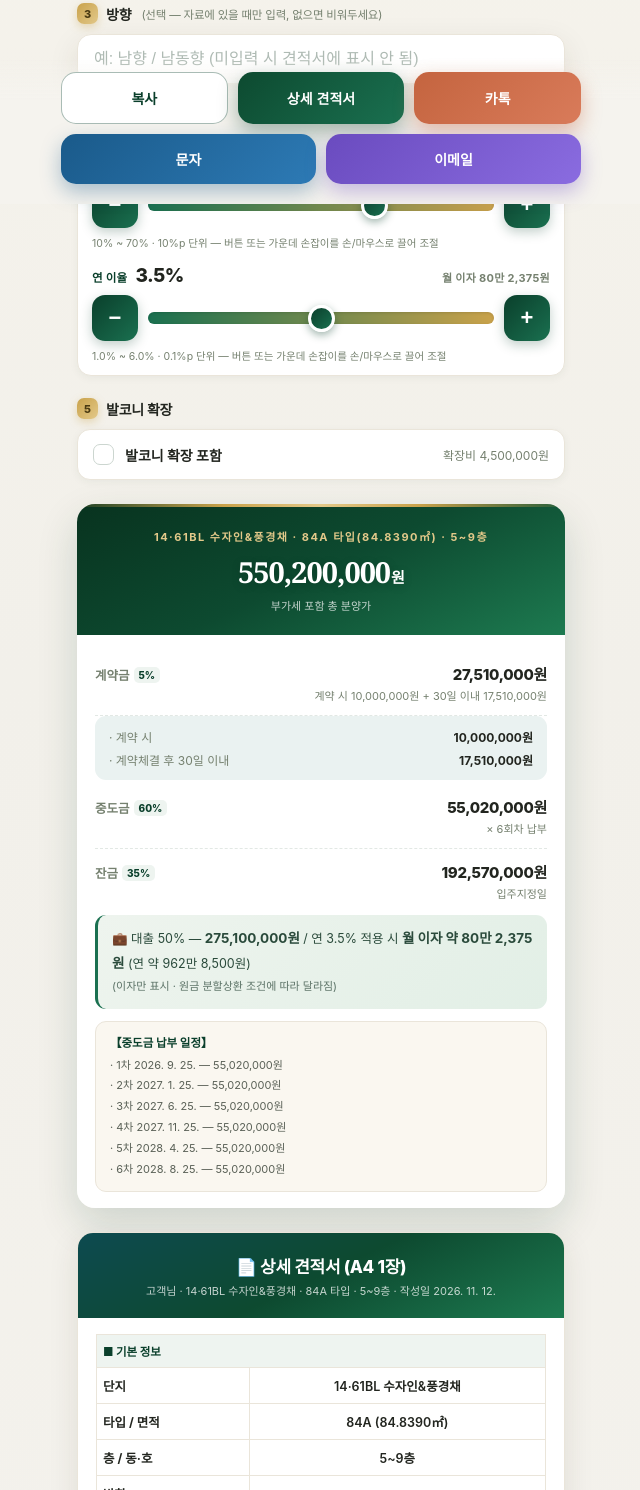
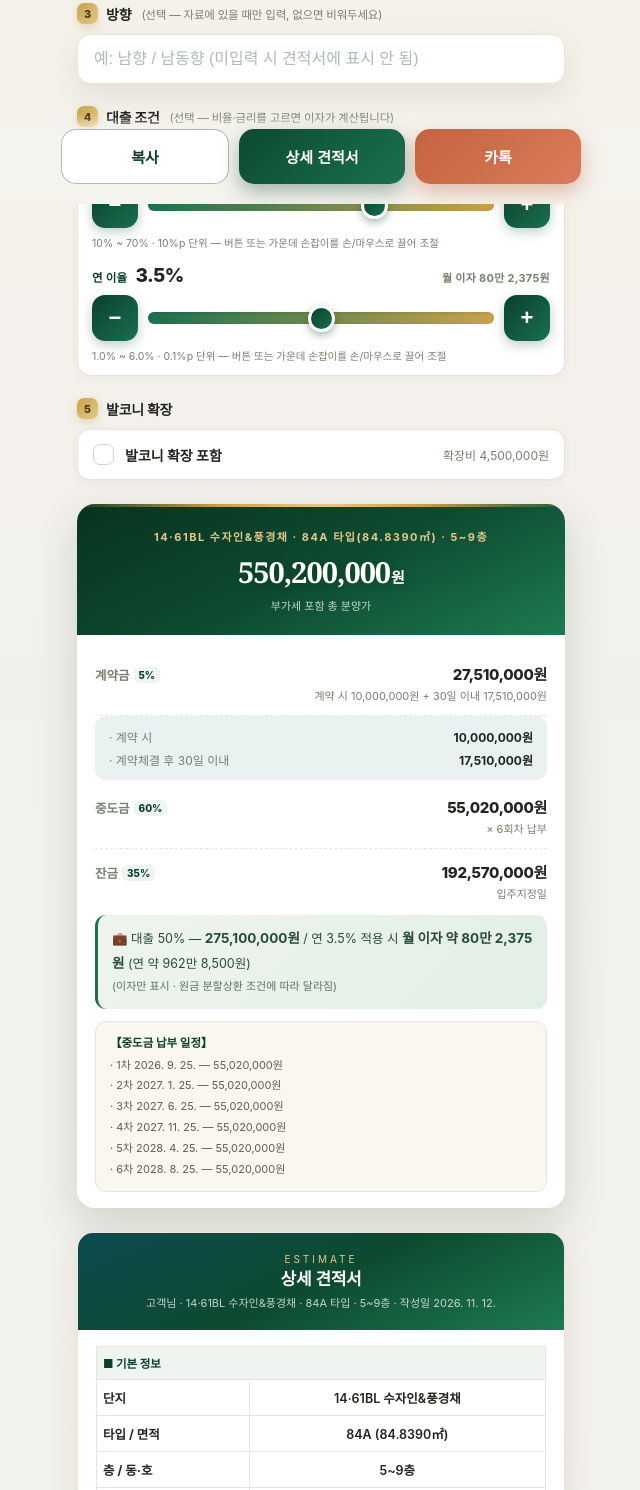
Before and after one commit to shaudehd/godeok-sujain, a plain HTML site: page index.html in a window 1280 px wide. Shown: the part 596-2086 px from the top of the page, without its empty margins (319-959 px from the left). Drawn offline with Linux system fonts and the light colour scheme.

Commit message:
문자·이메일 버튼 제거 — 상세 견적서는 PDF 파일로 저장해 카톡 전송하는 정식 서식 흐름

```diff
--- a/index.html
+++ b/index.html
@@ -156,11 +156,7 @@ input[type=range]::-moz-range-track{height:12px;border-radius:7px;background:tra
 .btn{flex:1;border:0;border-radius:15px;padding:16px 8px;font-size:15px;font-weight:800;cursor:pointer;transition:.15s}
 .btn:active{transform:scale(.97)}
 .btn.kakao{background:linear-gradient(135deg,var(--coral2) 0%,var(--coral) 100%);color:#fff;box-shadow:0 8px 20px rgba(196,100,63,.4)}
-.btn.sms{background:linear-gradient(135deg,#1a5a8a,#2d7ab5);color:#fff;box-shadow:0 8px 20px rgba(26,90,138,.35)}
-.btn.mail{background:linear-gradient(135deg,#6a4bbf,#8a6ce0);color:#fff;box-shadow:0 8px 20px rgba(106,75,191,.35)}
-.btns .in{flex-wrap:wrap}
-.btns .btn{flex:1 1 30%;min-width:88px;font-size:14px;padding:15px 4px}
-.btns .btn.copy{flex:1 1 30%}
+
 .btn.copy{background:var(--card);color:var(--g);border:1.5px solid rgba(10,63,43,.35)}
 .toast{position:fixed;bottom:108px;left:50%;transform:translateX(-50%);background:rgba(26,36,31,.94);color:#fff;padding:11px 20px;border-radius:26px;font-size:13px;opacity:0;transition:.25s;pointer-events:none;z-index:9;white-space:nowrap}
 .toast.on{opacity:1}
@@ -270,7 +266,8 @@ input[type=range]::-moz-range-track{height:12px;border-radius:7px;background:tra
 
   <div class="sheet" id="sheet">
     <div class="sh-head">
-      <div class="t">📄 상세 견적서 (A4 1장)</div>
+      <div class="c" style="font-size:10px;letter-spacing:3px;color:var(--gold2)">ESTIMATE</div>
+      <div class="t serif">상세 견적서</div>
       <div class="d" id="shMeta"></div>
     </div>
     <div class="sh-body">
@@ -310,8 +307,7 @@ input[type=range]::-moz-range-track{height:12px;border-radius:7px;background:tra
   <button class="btn copy" onclick="copyT()">복사</button>
   <button class="btn a4" onclick="showSheet()">상세 견적서</button>
   <button class="btn kakao" onclick="sendKakao()">카톡</button>
-  <button class="btn sms" onclick="sendSMS()">문자</button>
-  <button class="btn mail" onclick="sendMail()">이메일</button>
+
 </div></div>
 <div class="toast" id="toast"></div>
 
@@ -413,7 +409,7 @@ function showSheet(){
   var r=sh.getBoundingClientRect();
   window.scrollTo({top:r.top+window.scrollY-10,behavior:"smooth"});
  },60);
- toast("상세 견적서를 아래에 펼쳤어요");
+ toast("PDF로 저장해 카톡으로 파일 전송하세요");
 }
 function toast(t){var el=document.getElementById("toast");el.textContent=t;el.classList.add("on");setTimeout(function(){el.classList.remove("on")},1800)}
 function sendKakao(){
```
